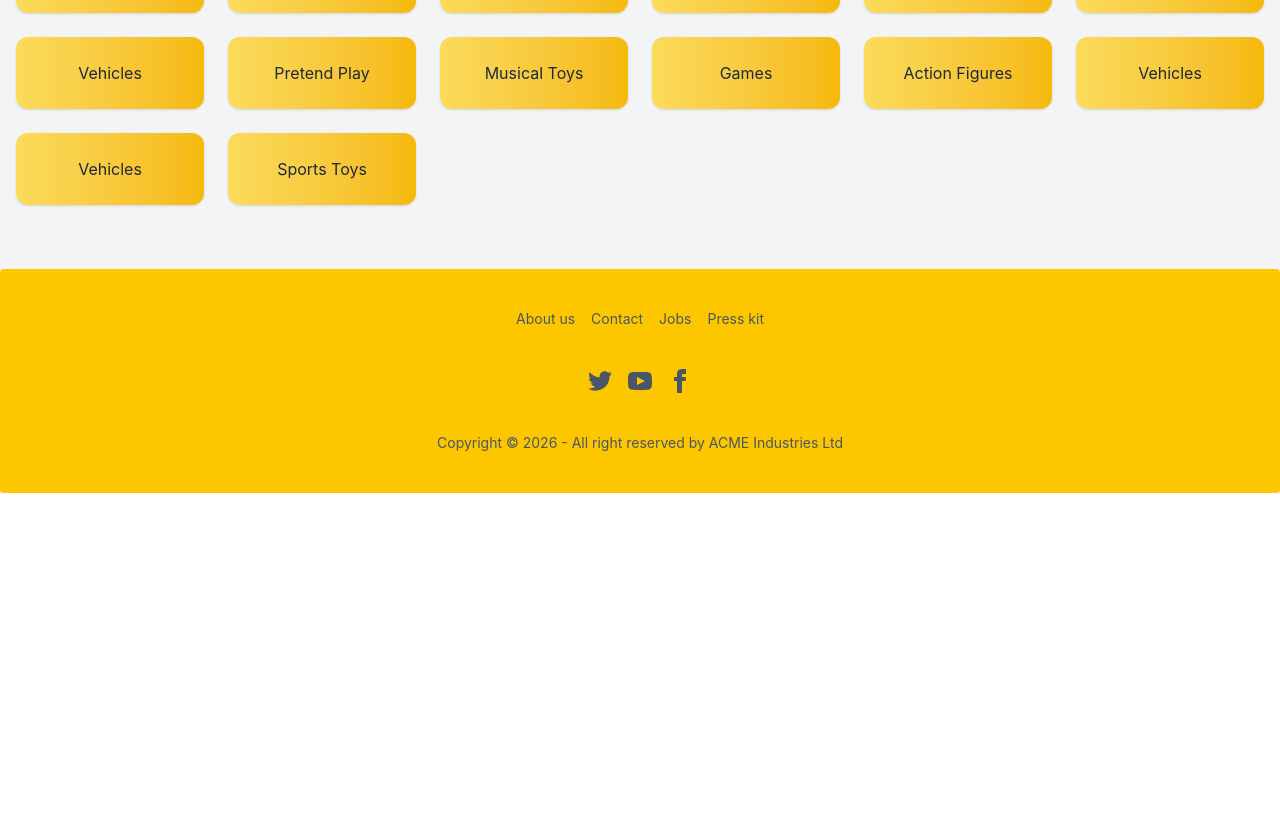
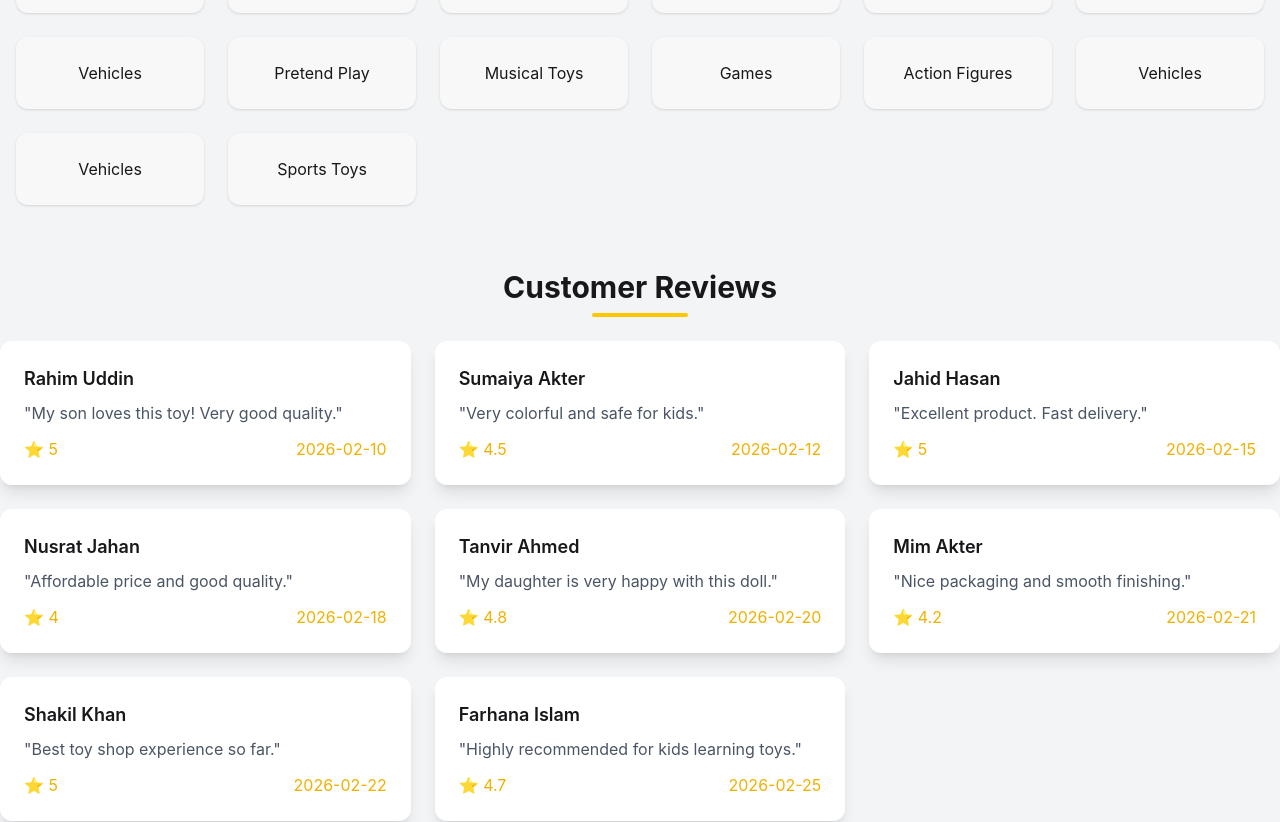
Before and after one commit to gmsojibhosen/toy-topia, a React (Vite) app: page / in a window 1280 px wide. Shown: the part 1776-2598 px from the top of the page. Before the commit the page ends 2269 px from the top, so only its background shows below. Built offline with nearby package versions, Linux system fonts and the light colour scheme.

Commit message:
add Customer Reviews at home page

```diff
--- /dev/null
+++ b/public/reviews.json
@@ -0,0 +1,66 @@
+[
+  {
+    "id": 1,
+    "customerName": "Rahim Uddin",
+    "rating": 5,
+    "comment": "My son loves this toy! Very good quality.",
+    "toyName": "Lego Classic Bricks",
+    "date": "2026-02-10"
+  },
+  {
+    "id": 2,
+    "customerName": "Sumaiya Akter",
+    "rating": 4.5,
+    "comment": "Very colorful and safe for kids.",
+    "toyName": "Toy Kitchen Set",
+    "date": "2026-02-12"
+  },
+  {
+    "id": 3,
+    "customerName": "Jahid Hasan",
+    "rating": 5,
+    "comment": "Excellent product. Fast delivery.",
+    "toyName": "Remote Control Car",
+    "date": "2026-02-15"
+  },
+  {
+    "id": 4,
+    "customerName": "Nusrat Jahan",
+    "rating": 4,
+    "comment": "Affordable price and good quality.",
+    "toyName": "Toy Guitar",
+    "date": "2026-02-18"
+  },
+  {
+    "id": 5,
+    "customerName": "Tanvir Ahmed",
+    "rating": 4.8,
+    "comment": "My daughter is very happy with this doll.",
+    "toyName": "Princess Doll Set",
+    "date": "2026-02-20"
+  },
+  {
+    "id": 6,
+    "customerName": "Mim Akter",
+    "rating": 4.2,
+    "comment": "Nice packaging and smooth finishing.",
+    "toyName": "Building Blocks Set",
+    "date": "2026-02-21"
+  },
+  {
+    "id": 7,
+    "customerName": "Shakil Khan",
+    "rating": 5,
+    "comment": "Best toy shop experience so far.",
+    "toyName": "Puzzle Board Game",
+    "date": "2026-02-22"
+  },
+  {
+    "id": 8,
+    "customerName": "Farhana Islam",
+    "rating": 4.7,
+    "comment": "Highly recommended for kids learning toys.",
+    "toyName": "Educational Alphabet Toy",
+    "date": "2026-02-25"
+  }
+]
--- a/src/components/Category.jsx
+++ b/src/components/Category.jsx
@@ -15,7 +15,7 @@ const Category = () => {
          {toysData.map((category, index) => (
            <div
              key={index}
-             className="bg-linear-to-r from-[#fbdb5b]  to-[#f5b906] text-gray-800 p-6 text-center rounded-xl shadow hover:shadow-lg transition"
+             className="bg-base-200 p-6 text-center rounded-xl shadow hover:shadow-lg transition"
            >
              {category.subCategory}
            </div>
--- /dev/null
+++ b/src/components/Reviews.jsx
@@ -0,0 +1,28 @@
+import { useEffect, useState } from "react";
+import ReviewsCard from "./ReviewsCard";
+
+const Reviews = () => {
+  const [customerReviews, setCustomerReviews] = useState([]);
+
+  useEffect(() => {
+    fetch("/reviews.json")
+      .then((res) => res.json())
+      .then((data) => setCustomerReviews(data));
+  }, []);
+  return (
+    <div className="max-w-7xl mx-auto my-12">
+      <h2 className="text-3xl font-bold text-center my-6">
+        Customer Reviews
+        <span className="block w-24 h-1 bg-yellow-400 mx-auto mt-2 rounded"></span>
+      </h2>
+
+      <div className="grid md:grid-cols-3 gap-6">
+        {customerReviews.map((review) => (
+          <ReviewsCard review={review} key={review.id}></ReviewsCard>
+        ))}
+      </div>
+    </div>
+  );
+};
+
+export default Reviews;
--- /dev/null
+++ b/src/components/ReviewsCard.jsx
@@ -0,0 +1,21 @@
+import React from 'react';
+
+const ReviewsCard = ({ review }) => {
+    const { customerName, rating, comment, date } = review;
+
+
+    return (
+      <div className="bg-white shadow-lg p-6 rounded-xl">
+        <h3 className="font-semibold text-lg">{customerName}</h3>
+
+        <p className="text-gray-600 mt-2">"{comment}"</p>
+        <div className='flex items-center justify-between mt-3'>
+          <p className="text-yellow-500">⭐ {rating}</p>
+
+          <p className="text-yellow-500">{date}</p>
+        </div>
+      </div>
+    );
+};
+
+export default ReviewsCard;
--- a/src/pages/Home.jsx
+++ b/src/pages/Home.jsx
@@ -2,12 +2,14 @@ import React from "react";
 import Slider from "../components/Slider";
 import RatingToy from "../components/RatingToy";
 import Category from "../components/Category";
+import BudgetToy from "../components/Reviews";
 const Home = () => {
   return (
     <section>
       <Slider />
       <RatingToy />
       <Category />
+      <BudgetToy/>
     </section>
   );
 };
--- a/src/routers/Router.jsx
+++ b/src/routers/Router.jsx
@@ -5,6 +5,7 @@ import Login from "../pages/Login";
 import Register from "../pages/Register";
 import Home from "../pages/Home";
 import AllToys from "../components/AllToys";
+import Reviews from "../components/Reviews";
 
 export const router = createBrowserRouter([
   {
@@ -13,7 +14,7 @@ export const router = createBrowserRouter([
     errorElement: <NotFound />,
     children: [
       {
-        path: "/",
+        index: true,
         element: <Home />,
         loader: () => fetch("/toys.json").then((res) => res.json()),
       },
@@ -30,6 +31,11 @@ export const router = createBrowserRouter([
         element: <AllToys />,
         loader: () => fetch("/toys.json").then((res) => res.json()),
       },
+      {
+        path: "reviews",
+        element: <Reviews />,
+        loader: () => fetch("/reviews.json").then((res) => res.json()),
+      },
     ],
   },
 ]);
```
